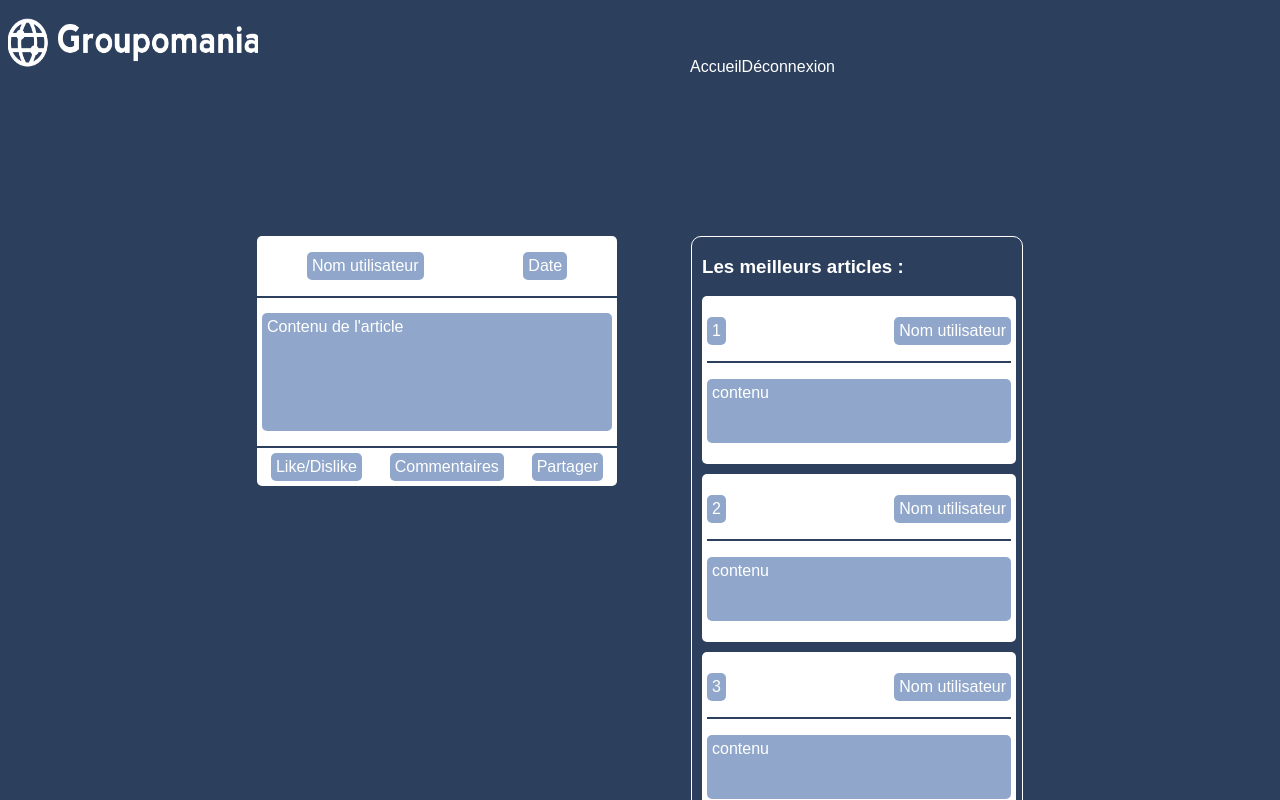
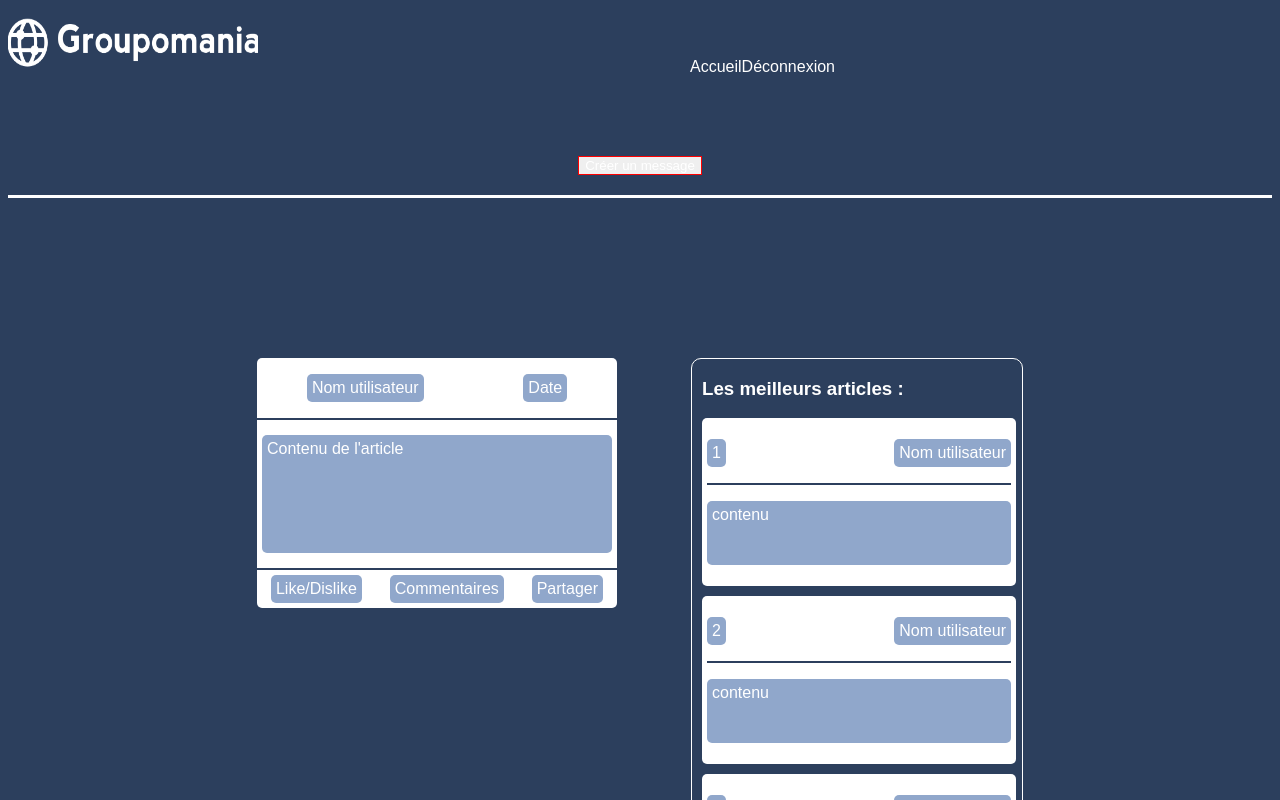
Before and after one commit to AlmoHelo/groupomania, a Vue app in the folder frontend/: page /accueil in a window 1280 px wide. Shown: the top 800 px of the page. Built offline with nearby package versions, Linux system fonts and the light colour scheme.

Commit message:
ajout bouton créer

```diff
--- a/frontend/src/views/accueil.vue
+++ b/frontend/src/views/accueil.vue
@@ -1,10 +1,13 @@
 <template>
-  <headerPage/>
+  <headerPage />
 
-<section class="sectionAccueil">
-  <articleAccueil/>
-  <top/>
-</section>
+    <section class="secCreer">
+      <button class="creer">Créer un message</button>
+    </section>
+  <section class="sectionAccueil">
+    <articleAccueil />
+    <top />
+  </section>
 
   <footer>
     <p>Groupomania 2021 - Tout droits réservés.</p>
@@ -17,17 +20,27 @@ import articleAccueil from "../components/articleAccueil.vue";
 import top from "../components/top.vue";
 export default {
   name: "accueil",
-  components:{
-     headerPage,
-     articleAccueil,
-     top
-  }
-}
+  components: {
+    headerPage,
+    articleAccueil,
+    top,
+  },
+};
 </script>
 
 <style lang="scss">
-.sectionAccueil{
+.secCreer{
+  border-bottom: 3px solid white;
+  padding-bottom: 20px;
+  width: 100%;
+  display: flex;
+  justify-content: center;
+}
+.creer{
+  border: 1px solid red;
+}
+
+.sectionAccueil {
   display: flex;
 }
-
 </style>
```
